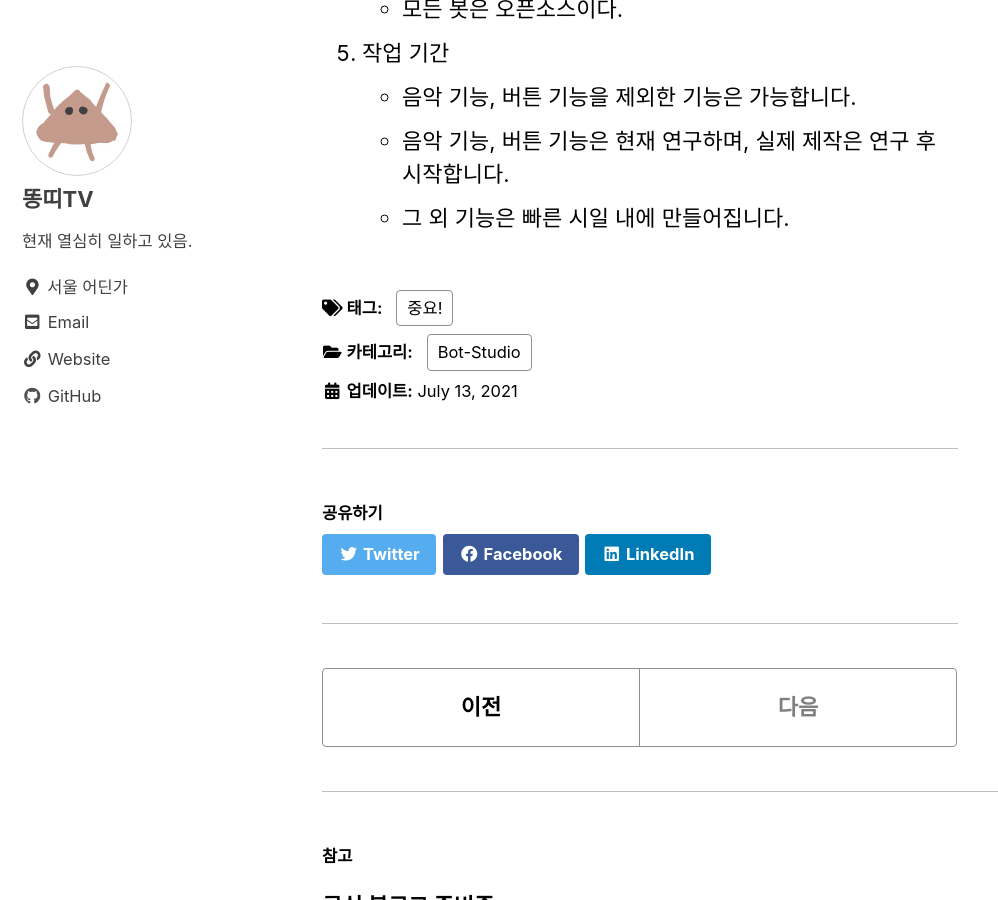
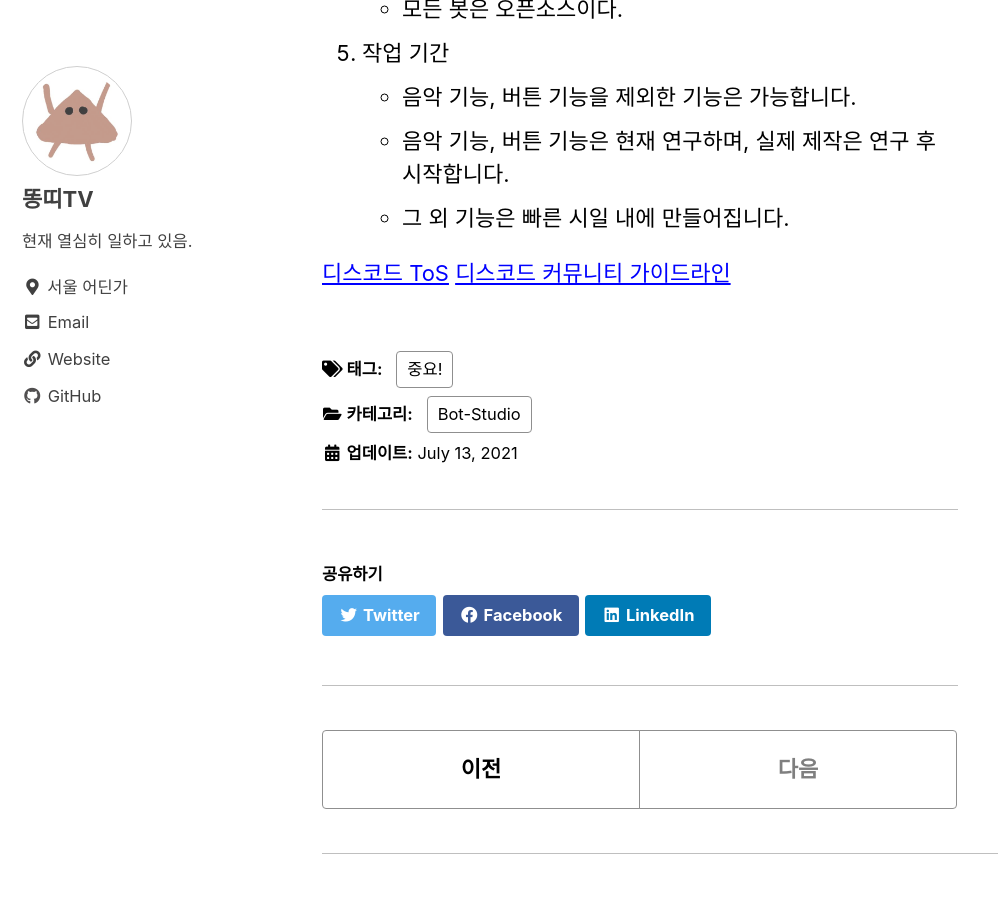
Before and after one commit to Ddongddi/ddongddi.github.io, a Jekyll site: the page built from _posts/2021-07-13-bot-studio-rule.md, in a window 1280 px wide and 900 px high, scrolled down 2483 px. Shown: the whole window, without its empty margins (0-998 px from the left). Built offline with Jekyll 4.4.1, drawn with Linux system fonts in a browser that asks for light colours; cached includes are drawn as plain includes.

Commit message:
update rule.md

```diff
--- a/_posts/2021-07-13-bot-studio-rule.md
+++ b/_posts/2021-07-13-bot-studio-rule.md
@@ -60,3 +60,6 @@ last_modified_at: 2021-07-13T08:06:00-05:00
     * 음악 기능, 버튼 기능을 제외한 기능은 가능합니다.
     * 음악 기능, 버튼 기능은 현재 연구하며, 실제 제작은 연구 후 시작합니다.
     * 그 외 기능은 빠른 시일 내에 만들어집니다.
+
+[디스코드 ToS](https://discord.com/terms)
+[디스코드 커뮤니티 가이드라인](https://discord.com/guidelines)
```
